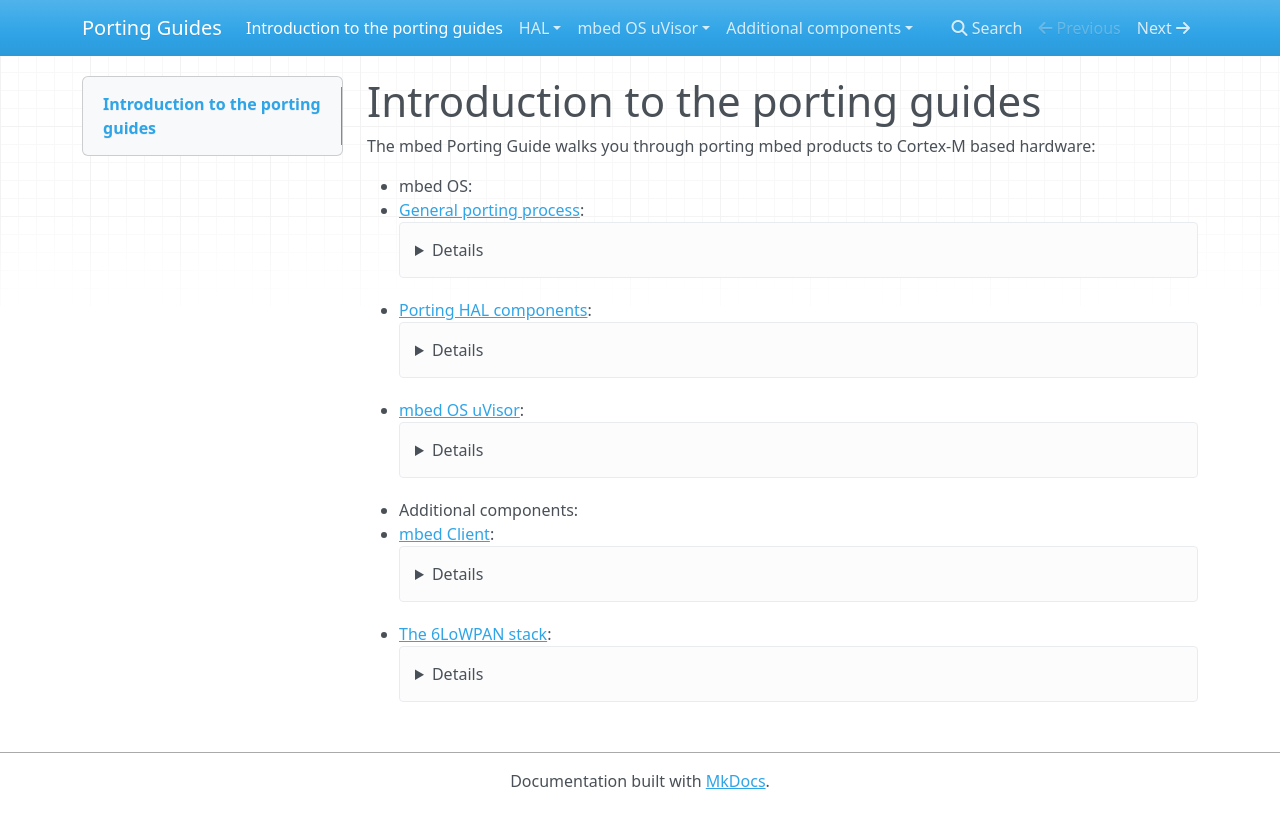
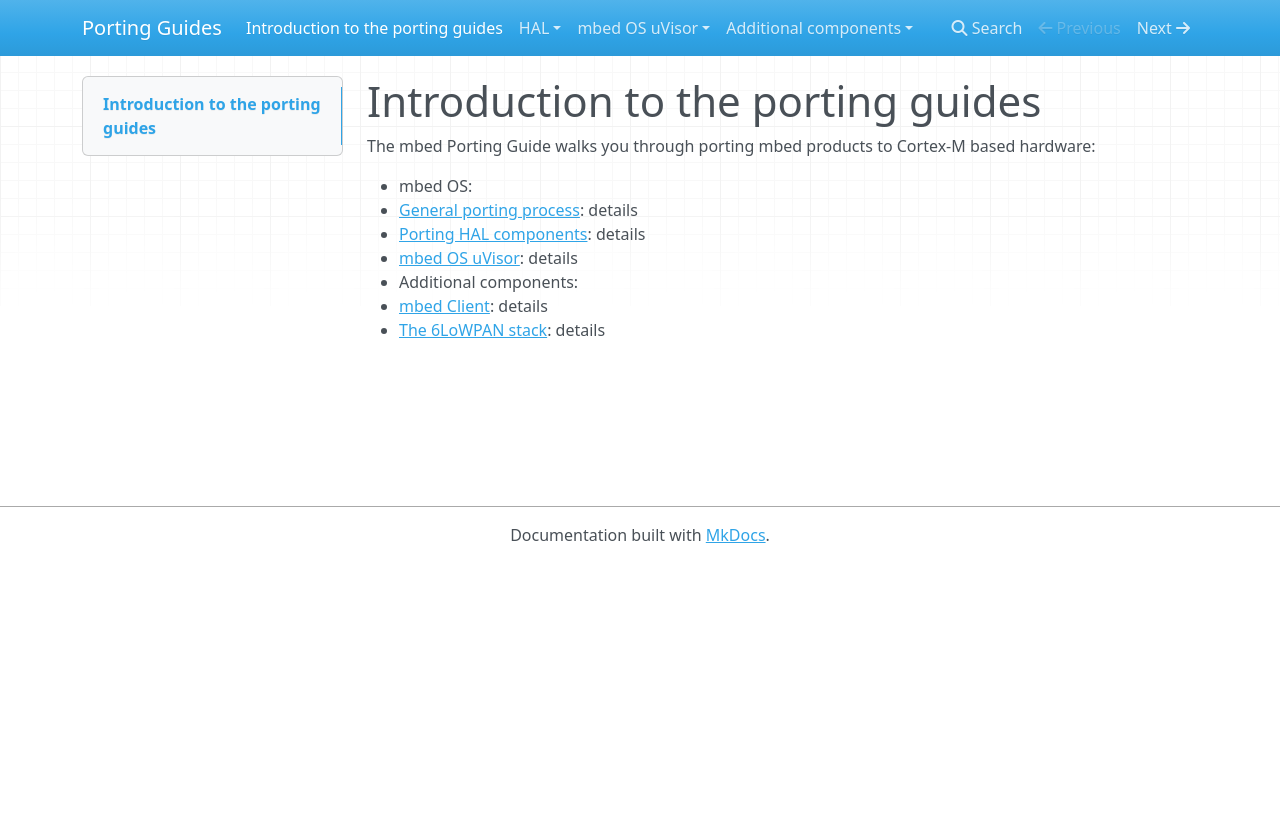
Before and after one commit to pan-/Porting_Guide, an MkDocs documentation site: the page built from Docs/index.md, in a window 1280 px wide. Shown: the top 828 px of the page. Built offline with MkDocs 1.6.1, drawn with Linux system fonts in a browser that asks for light colours; nearby versions of some CDN libraries; old or Windows-style settings are respelled for this version of MkDocs.

Commit message:
I didn't know it can do that

```diff
--- a/Docs/index.md
+++ b/Docs/index.md
@@ -3,9 +3,9 @@
 The mbed Porting Guide walks you through porting mbed products to Cortex-M based hardware:
 
 * mbed OS:
-  * [General porting process](): <details>
-  * [Porting HAL components](): <details>
-* [mbed OS uVisor](): <details>
+  * [General porting process](): details
+  * [Porting HAL components](): details
+* [mbed OS uVisor](): details
 * Additional components:
-  * [mbed Client](): <details>
-  * [The 6LoWPAN stack](): <details>
+  * [mbed Client](): details
+  * [The 6LoWPAN stack](): details
```
